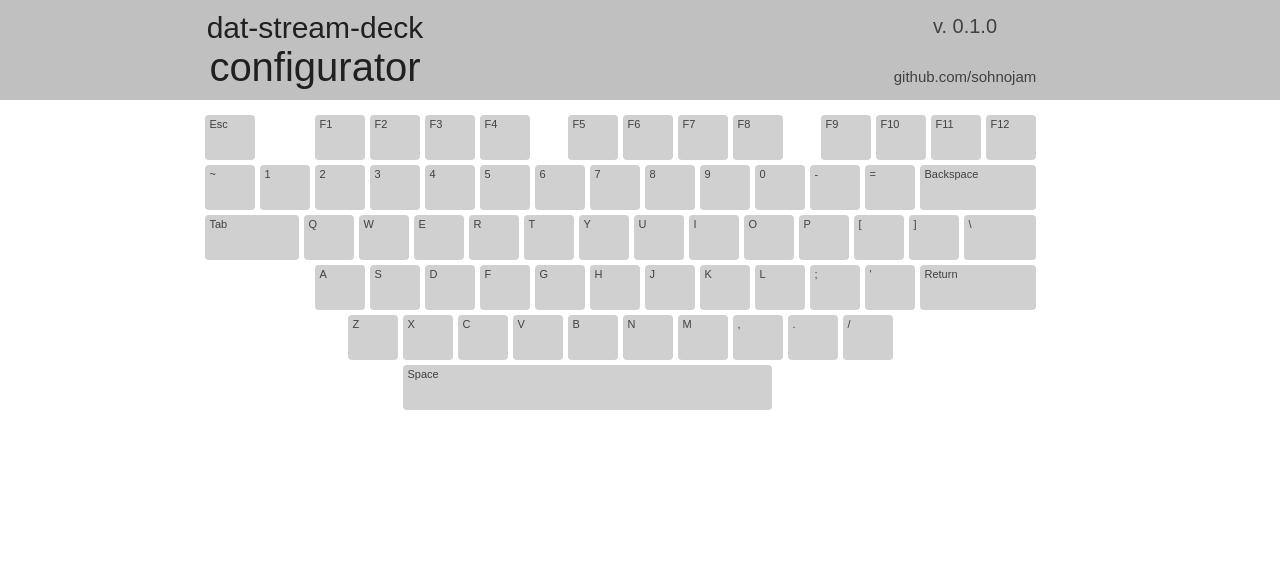
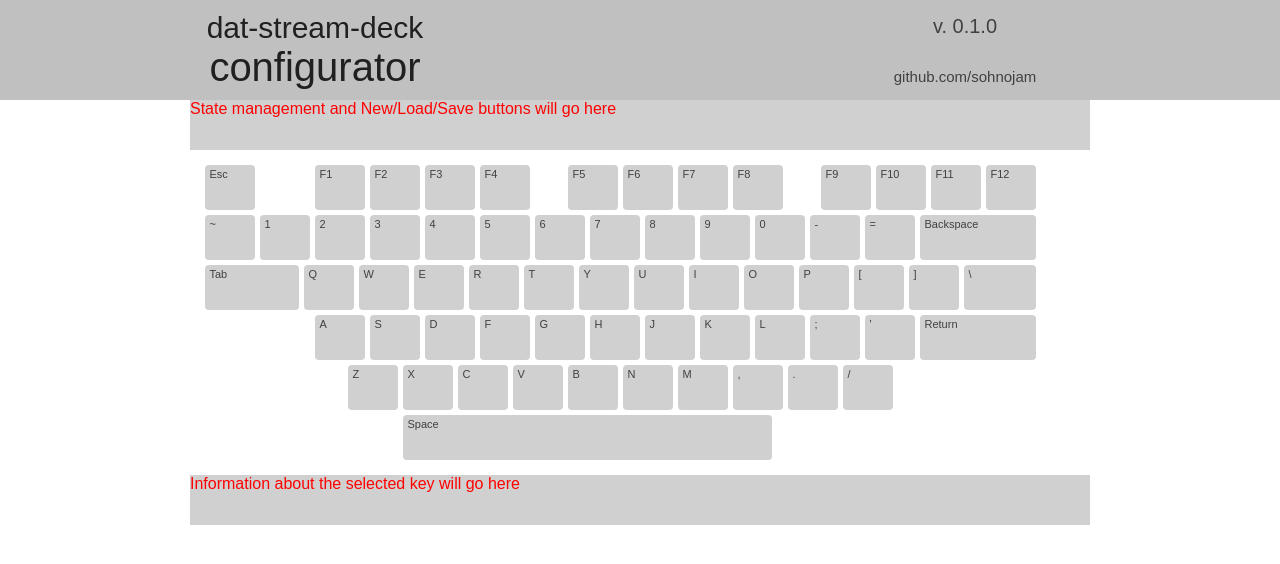
Before and after one commit to sohnojam/dat-stream-deck-configurator, a React (Create React App) app: page / in a window 1280 px wide. Shown: the top 564 px of the page. Built offline with nearby package versions, Linux system fonts and the light colour scheme.

Commit message:
added states and selected placeholders

```diff
--- a/src/components/body/index.js
+++ b/src/components/body/index.js
@@ -1,12 +1,16 @@
 import React from 'react'
 import './body.css'
+import States from './states'
 import Keyboard from './keyboard'
+import Selected from './selected'
 
 function Body() {
   return (
     <div className="body">
       <div className="body-container">
+        <States />
         <Keyboard />
+        <Selected />
       </div>
     </div>
   )
--- /dev/null
+++ b/src/components/body/selected/index.js
@@ -0,0 +1,13 @@
+import React from 'react'
+
+function Selected() {
+
+  return (
+    <div style={{height: 50, width: '100%', backgroundColor:'#d0d0d0', color:'red'}}>
+      Information about the selected key will go here
+    </div>
+  )
+
+}
+
+export default Selected
--- /dev/null
+++ b/src/components/body/states/index.js
@@ -0,0 +1,12 @@
+import React from 'react'
+
+function States() {
+
+  return (
+    <div style={{height: 50, width: '100%', backgroundColor:'#d0d0d0', color:'red'}}>
+      State management and New/Load/Save buttons will go here
+    </div>
+  )
+}
+
+export default States
```
Also changed, not shown: src/components/body/selected/selected.css (added), src/components/body/states/states.css (added), 1 other file (tests, documents, lock files or other folders).
